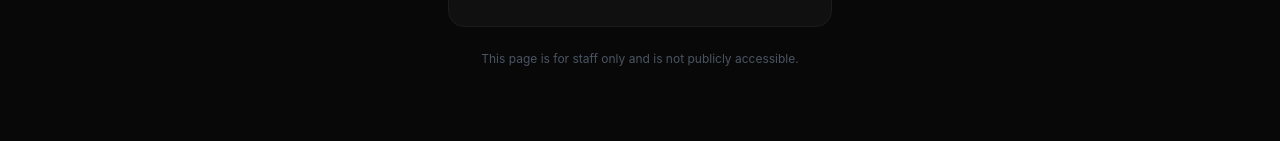
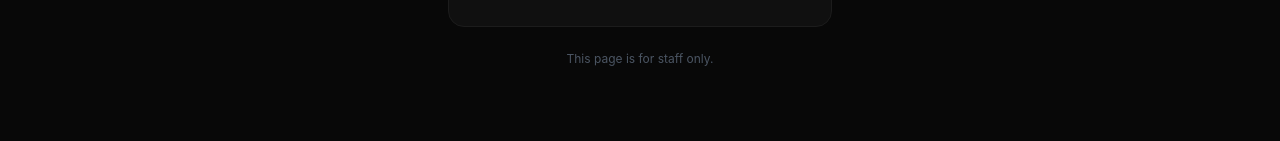
Before and after one commit to KingAbby200/infinitytechguide, a Next.js app: page /auth/signin in a window 1280 px wide. Shown: the part 562-703 px from the top of the page. Built offline with nearby package versions, Linux system fonts and the light colour scheme; no server answers.

Commit message:
Fix login issue

```diff
--- a/app/auth/signin/page.js
+++ b/app/auth/signin/page.js
@@ -1,8 +1,7 @@
 'use client'
-import { useState } from 'react'
+import { useState, Suspense } from 'react'
 import { signIn } from 'next-auth/react'
 import { useRouter, useSearchParams } from 'next/navigation'
-import { Suspense } from 'react'
 
 function SignInContent() {
   const router = useRouter()
@@ -33,6 +32,7 @@
       setLoading(false)
     } else {
       router.push(callbackUrl)
+      router.refresh()        // Force refresh after redirect
     }
   }
 
@@ -89,20 +89,17 @@
         </div>
 
         <p className="text-center text-gray-600 text-xs mt-6">
-          This page is for staff only and is not publicly accessible.
+          This page is for staff only.
         </p>
       </div>
     </div>
   )
 }
 
+// Simple wrapper
 export default function SignInPage() {
   return (
-    <Suspense fallback={
-      <div className="min-h-screen flex items-center justify-center bg-dark text-white">
-        Loading sign in page...
-      </div>
-    }>
+    <Suspense fallback={<div className="min-h-screen bg-dark flex items-center justify-center text-white">Loading...</div>}>
       <SignInContent />
     </Suspense>
   )
```
